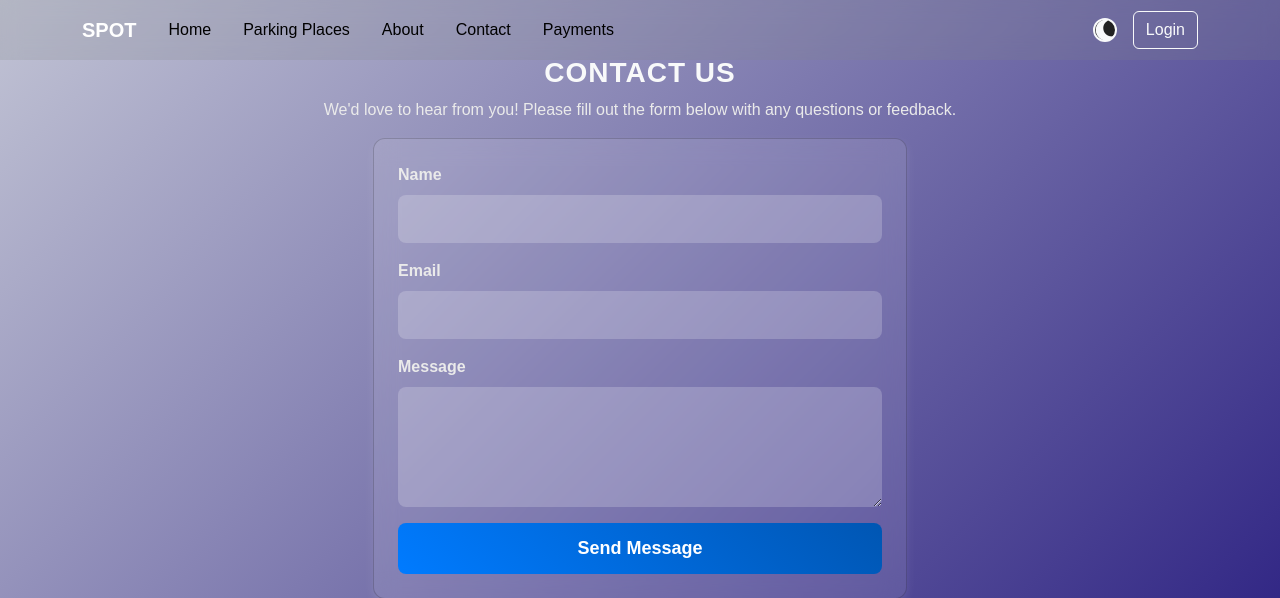
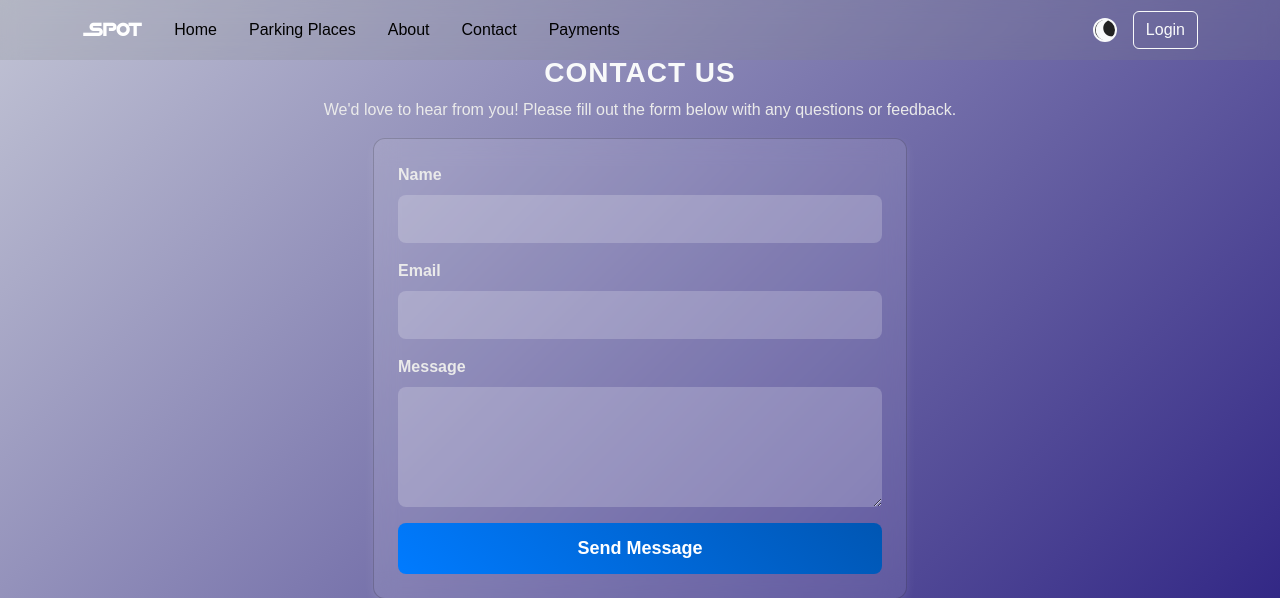
Before and after one commit to tharun977/spot-main, a Django app: page /contact/ in a window 1280 px wide. Shown: the top 598 px of the page. Run offline with Django 5.2, Linux system fonts and the light colour scheme; some libraries are stand-ins or nearby versions.

Commit message:
Added new fonts to navbar

```diff
--- a/templates/base.html
+++ b/templates/base.html
@@ -14,9 +14,21 @@
     <style>
         /* General Body Style */
         body {
-            font-family: 'Roboto', sans-serif;
+            font-family: 'Nasalization', sans-serif;
             scroll-behavior: smooth;
             padding-top: 8px;
+        }
+
+        /* Load the custom font for SPOT branding */
+        @font-face {
+            font-family: 'GameOfSquids';
+            src: url("{% static 'fonts/game-of-squids.ttf' %}") format('truetype');
+        }
+
+        /* Load the custom font for other content */
+        @font-face {
+            font-family: 'Nasalization';
+            src: url("{% static 'fonts/nasalization-rg.otf' %}") format('opentype');
         }
 
         /* Navbar Styling */
@@ -50,6 +62,12 @@
         .navbar-nav .nav-link:hover {
             background-color: rgba(152, 122, 122, 0.2);
             border-radius: 5px;
+        }
+
+        /* Apply the custom font to the "SPOT" branding */
+        .navbar-brand {
+            font-family: 'GameOfSquids', sans-serif;
+            font-weight: bold;
         }
 
         /* Theme Toggle Button */
@@ -124,7 +142,7 @@
     </div>
     {% endif %}
 
-        <!-- Navbar (Hidden on Login & Register Pages) -->
+    <!-- Navbar (Hidden on Login Page) -->
     {% if request.resolver_match.url_name != 'login' %}
     <nav class="navbar navbar-expand-lg navbar-dark fixed-top" id="mainNavbar">
         <div class="container">
@@ -237,12 +255,11 @@
             localStorage.setItem("theme", document.body.classList.contains("dark-theme") ? "dark" : "light");
         });
 
-        // Load saved theme preference
+        // Load Theme from local storage
         if (localStorage.getItem("theme") === "dark") {
             document.body.classList.add("dark-theme");
             themeToggle.innerHTML = '<i class="fas fa-sun"></i>';
         }
     </script>
-
 </body>
 </html>
--- a/templates/parking_lot_details.html
+++ b/templates/parking_lot_details.html
@@ -140,12 +140,15 @@
     }
 
     .page-title {
+        padding-top: 22px;
+        padding-bottom: 62px;
         color: #F8F9FA;
         text-transform: uppercase;
         letter-spacing: 1px;
     }
 
     .section-title {
+        padding-top: 10px;
         color: #FFF;
         font-size: 22px;
         font-weight: bold;
```
Also changed, not shown: home/static/fonts/game-of-squids.ttf (added), home/static/fonts/nasalization-rg.otf (added). Lines whose indentation alone changed are shown as unchanged.
